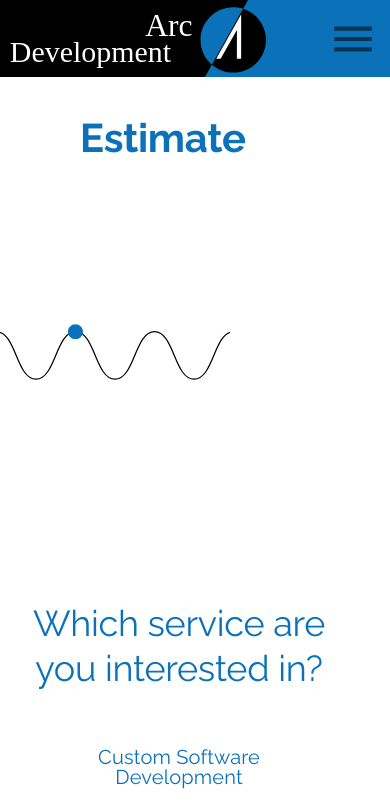
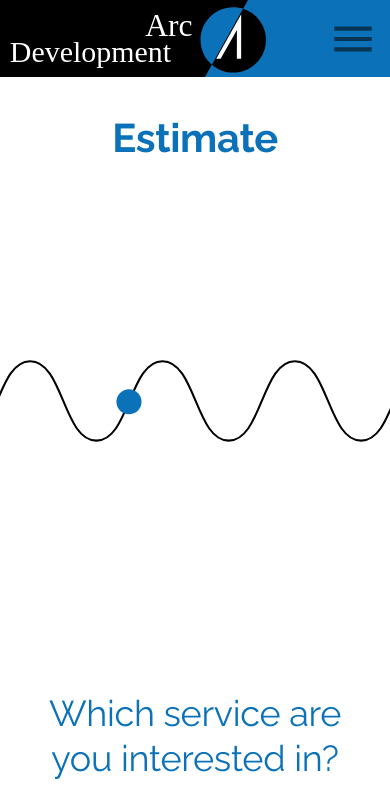
Before and after one commit to SepantaJoshani/Arc-Dev-Clone, a React (Create React App) app: page /estimate in a window 390 px wide. Shown: the top 805 px of the page. Built offline with nearby package versions, Linux system fonts and the light colour scheme.

Commit message:
making estimate page responsive

```diff
--- a/src/components/ui/Layout.js
+++ b/src/components/ui/Layout.js
@@ -1,7 +1,6 @@
 import React, { Fragment } from "react";
 import Footer from "./Footer";
 import Header from "./Header";
-import { Paper } from "@material-ui/core";
 
 const Layout = ({
   value,
--- a/src/pages/Estimate.js
+++ b/src/pages/Estimate.js
@@ -43,7 +43,8 @@ const useStyles = makeStyles((theme) => ({
   },
   message: {
     border: `2px solid ${theme.palette.common.blue}`,
-    marginTop: "5em",
+    marginTop: "3em",
+    marginBottom: "2rem",
     borderRadius: 5,
   },
   specialText: {
@@ -59,6 +60,7 @@ const Estimate = () => {
   const theme = useTheme();
   const matchesXS = useMediaQuery(theme.breakpoints.down("xs"));
   const matchesSM = useMediaQuery(theme.breakpoints.down("sm"));
+  const matchesMD = useMediaQuery(theme.breakpoints.down("md"));
 
   const [questions, setQuestions] = useState(defaultQuestions);
   const [isDialogOpen, setIsDialogOpen] = useState(false);
@@ -427,30 +429,40 @@ const Estimate = () => {
   return (
     <Grid container direction="row">
       {/*--------First Block (Left Side)--------*/}
-      <Grid item container direction="column" lg>
-        <Grid item style={{ marginTop: "2em", marginLeft: "5em" }}>
-          <Typography variant="h2">Estimate</Typography>
+      <Grid
+        item
+        container
+        direction="column"
+        lg
+        alignItems={matchesMD ? "center" : "flex-start"}
+      >
+        <Grid
+          item
+          style={{ marginTop: "2em", marginLeft: matchesMD ? 0 : "5em" }}
+        >
+          <Typography align={matchesMD ? "center" : "left"} variant="h2">
+            Estimate
+          </Typography>
         </Grid>
         <Grid
           item
-          style={{ marginRight: "10em", maxWidth: "50em", marginTop: "7.5em" }}
+          style={{
+            marginRight: matchesMD ? 0 : "10em",
+            maxWidth: "50em",
+            marginTop: "7.5em",
+          }}
         >
-          <Lottie
-            options={defaultOptions}
-            isStopped
-            width="100%"
-            height="100%"
-          />
+          <Lottie options={defaultOptions} width="100%" height="100%" />
         </Grid>
       </Grid>
-      {/*--------Second  Block (Right side)--------*/}
+      {/*--------Second  Block (Right side Questions)--------*/}
       <Grid
         item
         container
         direction="column"
         alignItems="center"
         lg
-        style={{ marginRight: "2em", marginBottom: "25em" }}
+        style={{ marginRight: matchesMD ? 0 : "2em", marginBottom: "25em" }}
       >
         {questions
           .filter((question) => question.active)
@@ -465,6 +477,8 @@ const Estimate = () => {
                     marginTop: "5em",
                     fontSize: "2.25em",
                     lineHeight: 1.25,
+                    marginLeft: matchesSM ? "1rem" : 0,
+                    marginRight: matchesSM ? "1rem" : 0,
                   }}
                 >
                   {question.title}
@@ -494,6 +508,7 @@ const Estimate = () => {
                       display: "grid",
                       textTransform: "none",
                       borderRadius: 0,
+                      marginBottom: matchesSM ? "1.5rem" : 0,
                       background: option.selected
                         ? theme.palette.common.orange
                         : null,
@@ -574,14 +589,18 @@ const Estimate = () => {
       </Grid>
       {/*--------Dialog(Optional Area)--------*/}
       <Dialog
-        maxWidth="xl"
-        PaperProps={{ style: { width: "100%" } }}
+        maxWidth="lg"
         open={isDialogOpen}
         fullScreen={matchesSM}
         onClose={() => setIsDialogOpen(false)}
         style={{ zIndex: 1302 }}
+        fullWidth
       >
-        <Grid container justifyContent="center">
+        <Grid
+          container
+          justifyContent="center"
+          style={{ marginTop: "1.25rem" }}
+        >
           <Typography variant="h2" align="center">
             Estimate
           </Typography>
@@ -661,7 +680,13 @@ const Estimate = () => {
                     />
                   </Grid>
                 </Grid>
-                <Grid item container direction="column" alignItems="center">
+                <Grid
+                  item
+                  container
+                  direction="column"
+                  alignItems="center"
+                  style={{ marginTop: matchesSM ? "2rem" : 0 }}
+                >
                   <Typography
                     variant="body1"
                     align="center"
@@ -688,17 +713,37 @@ const Estimate = () => {
             </Grid>
             {/* Dialog 's Right Side */}
 
-            <Grid item container direction="column" md={5}>
+            <Grid
+              item
+              container
+              direction="column"
+              justifyContent={matchesSM ? "flex-start" : "center"}
+              md={5}
+            >
               <Grid item>
                 {questions.length > 2 ? softwareSelection : websiteSelection}
               </Grid>
               <Grid
+                style={{ marginTop: matchesSM ? "5rem" : 0 }}
                 item
                 container
-                direction='column'
+                direction="column"
                 alignItems={matchesSM ? "center" : "flex-start"}
               >
-                <Button variant="contained" className={classes.estimateButton}>
+                <Hidden mdUp>
+                  <Button
+                    style={{ fontWeight: 300 }}
+                    color="primary"
+                    onClick={() => setIsDialogOpen(false)}
+                  >
+                    Cancel
+                  </Button>
+                </Hidden>
+                <Button
+                  variant="contained"
+                  className={classes.estimateButton}
+                  style={{ marginTop: matchesSM ? 0 : "5em" }}
+                >
                   Place Request
                   <img
                     src={send}
@@ -706,15 +751,6 @@ const Estimate = () => {
                     style={{ marginLeft: "0.5em" }}
                   />
                 </Button>
-                <Hidden mdUp>
-                <Button
-                    style={{ fontWeight: 300 }}
-                    color="primary"
-                    onClick={() => setIsDialogOpen(false)}
-                  >
-                    Cancel
-                  </Button>
-                </Hidden>
               </Grid>
             </Grid>
           </Grid>
```
